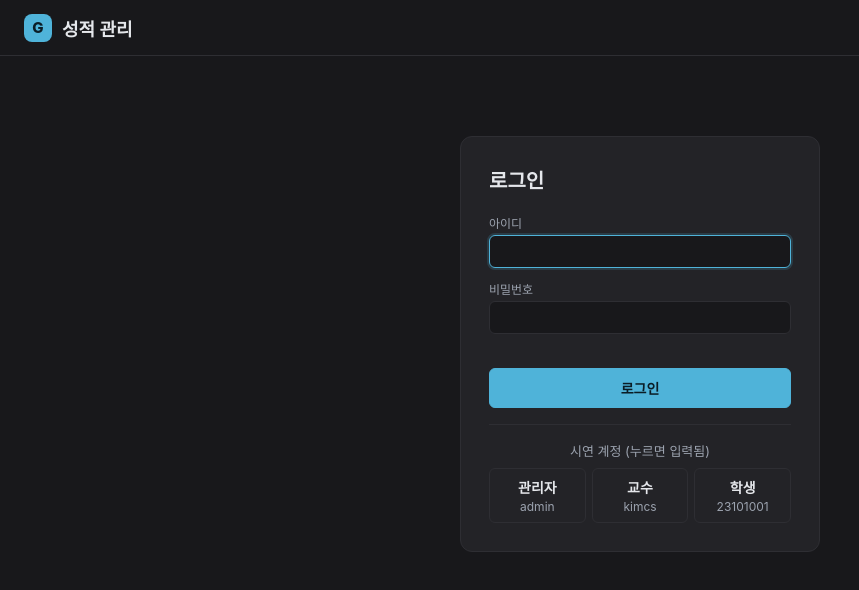
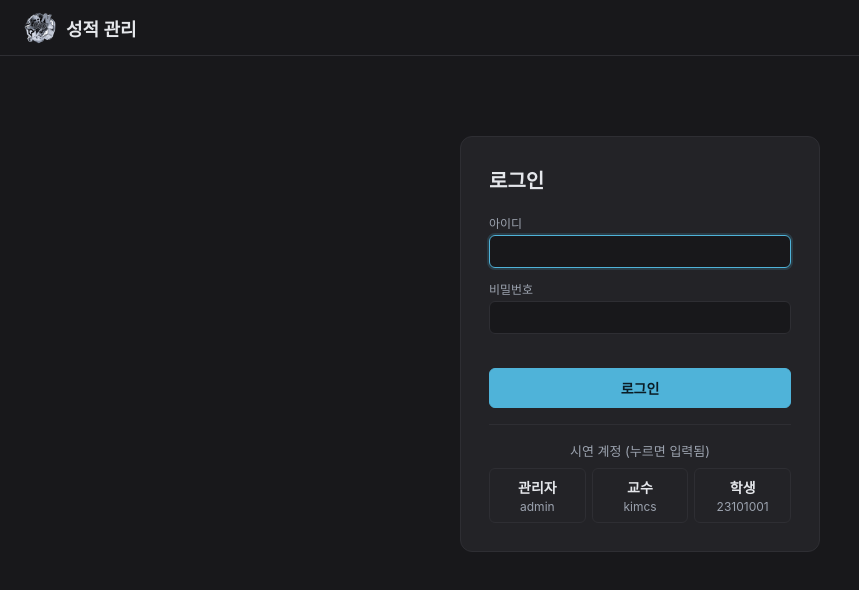
Before and after one commit to 2026ENDPoinT/team01, a plain HTML site: page web/index.html in a window 1280 px wide. Shown: the whole page, without its empty margins (0-859 px from the left). Drawn offline with Linux system fonts and the light colour scheme; no server answers.

Commit message:
[동현] 프로그램 아이콘을 새 로고로 교체 (상단 바 로고 + 탭 아이콘)
상단 바의 'G' 글자 로고를 web/logo.png 이미지로 바꾸고 <link rel=icon> 으로 탭 아이콘도 지정.

```diff
--- a/web/index.html
+++ b/web/index.html
@@ -4,12 +4,13 @@
     <meta charset="utf-8">
     <meta name="viewport" content="width=device-width, initial-scale=1">
     <title>성적 관리</title>
+    <link rel="icon" type="image/png" href="logo.png">
     <link rel="stylesheet" href="style.css">
 </head>
 <body>
     <header class="topbar">
         <div class="brand">
-            <span class="logo" aria-hidden="true">G</span>
+            <img class="logo" src="logo.png" alt="" width="32" height="32">
             <h1>성적 관리</h1>
         </div>
         <!-- data-roles: 그 탭을 볼 수 있는 역할 (로그인 후 app.js 가 나머지 탭을 숨김) -->
--- a/web/style.css
+++ b/web/style.css
@@ -38,16 +38,10 @@ body {
 }
 .brand { display: flex; align-items: center; gap: 10px; }
 .logo {
-    display: inline-flex;
-    align-items: center;
-    justify-content: center;
-    width: 28px;
-    height: 28px;
-    border-radius: 8px;
-    background: var(--accent);
-    color: #0b1d26;
-    font-weight: 800;
-    font-size: 15px;
+    display: block;
+    width: 32px;
+    height: 32px;
+    object-fit: contain;
 }
 .topbar h1 { font-size: 18px; margin: 0; }
 #tabs { display: flex; flex-wrap: wrap; align-self: stretch; flex: 1 1 0; min-width: 0; gap: 0 4px; }
```
Also changed, not shown: web/logo.png (added), 1 other file.
